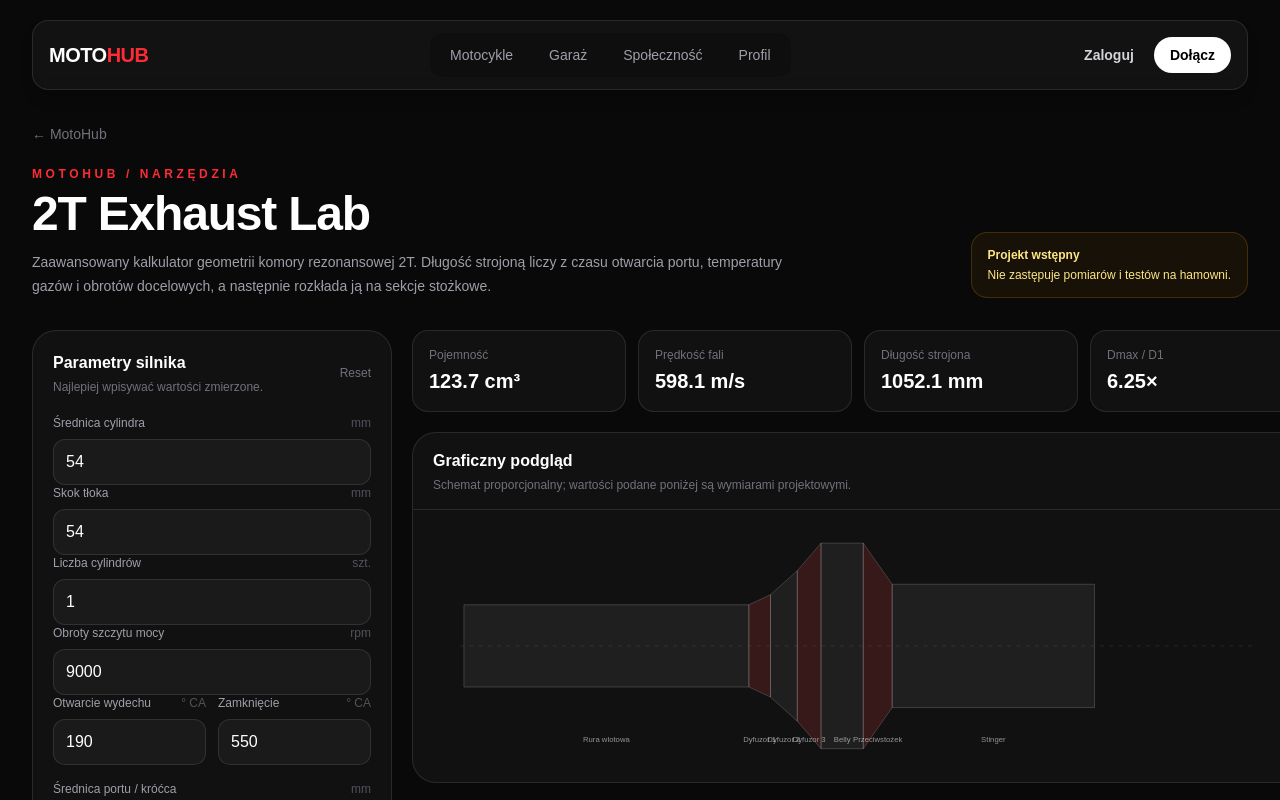
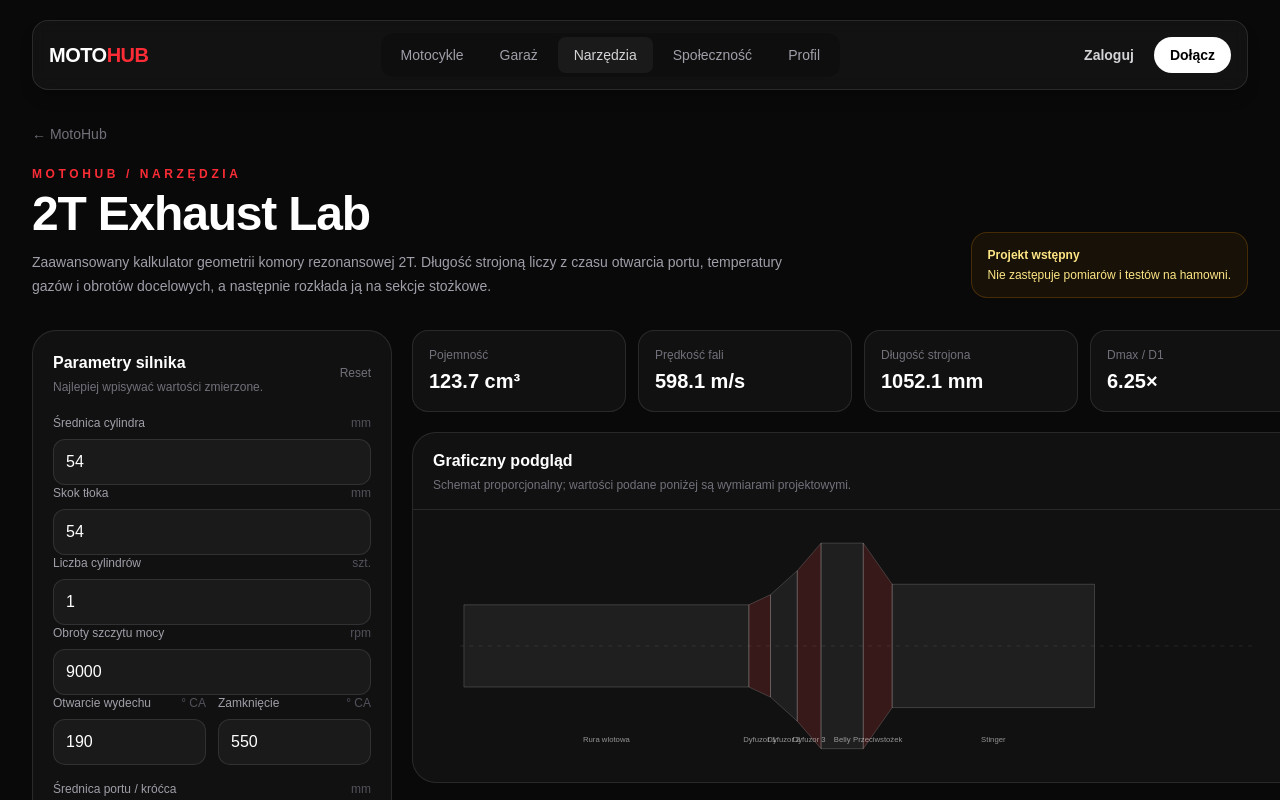
Before and after one commit to maker599/Motohub, a Next.js app: page /narzedzia in a window 1280 px wide. Shown: the top 800 px of the page. Built offline with nearby package versions, Linux system fonts and the light colour scheme; no server answers.

Commit message:
feat: add tools navigation

```diff
--- a/app/SiteNav.tsx
+++ b/app/SiteNav.tsx
@@ -6,14 +6,13 @@ import AuthNav from "./AuthNav";
 export default function SiteNav() {
   return (
     <nav className="flex items-center justify-between gap-4 rounded-2xl border border-white/10 bg-white/[0.04] px-4 py-3 shadow-lg shadow-black/20 backdrop-blur">
-      <Link href="/" className="shrink-0 text-xl font-black tracking-tight">
-        MOTO<span className="text-red-500">HUB</span>
-      </Link>
+      <Link href="/" className="shrink-0 text-xl font-black tracking-tight">MOTO<span className="text-red-500">HUB</span></Link>
       <div className="hidden items-center gap-1 rounded-xl bg-black/20 p-1 text-sm md:flex">
         <Link href="/motocykle" className="rounded-lg px-4 py-2 text-zinc-400 transition hover:bg-white/5 hover:text-white">Motocykle</Link>
         <Link href="/garaz" className="rounded-lg px-4 py-2 text-zinc-400 transition hover:bg-white/5 hover:text-white">Garaż</Link>
+        <Link href="/narzedzia" className="rounded-lg bg-white/5 px-4 py-2 text-zinc-300 transition hover:text-white">Narzędzia</Link>
         <Link href="/spolecznosc" className="rounded-lg px-4 py-2 text-zinc-400 transition hover:bg-white/5 hover:text-white">Społeczność</Link>
-        <Link href="/profil" className="rounded-lg px-4 py-2 text-zinc-400 transition hover:bg-white/5 hover:text-white">Profil</Link>
+        <Link href="/profil" className="rounded-lg px-4 py-2 text-zinc-400 transition hover:text-white">Profil</Link>
       </div>
       <div className="flex shrink-0 items-center gap-2"><AuthNav /></div>
     </nav>
```
